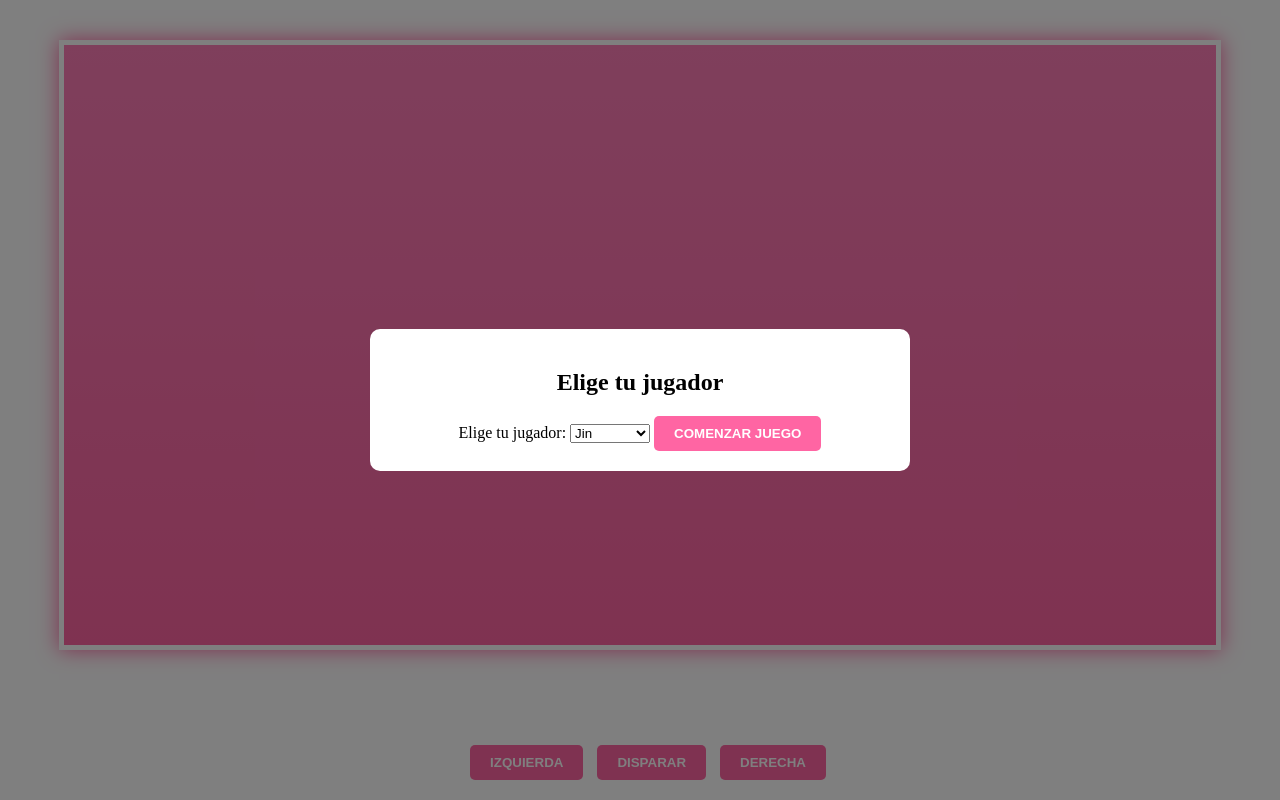
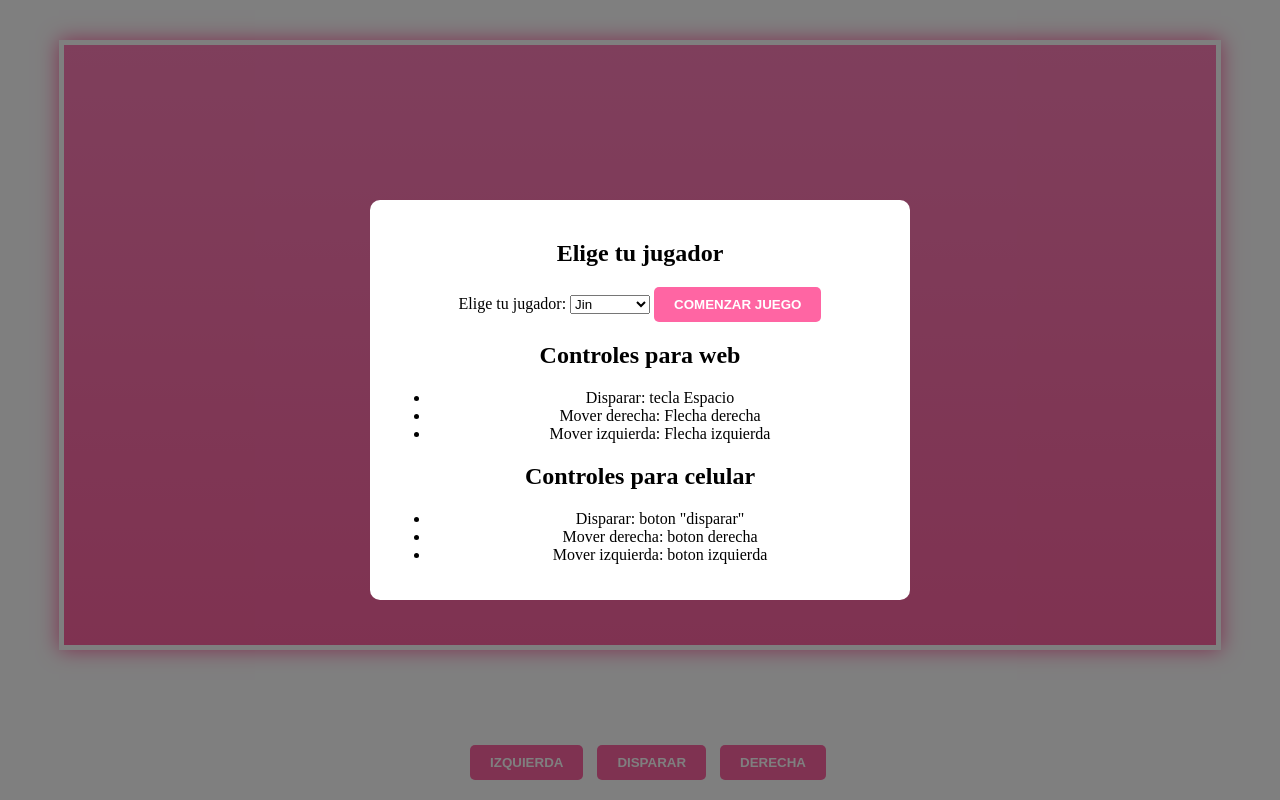
Before and after one commit to ArmandoGJ19/dani_videojuego, a plain HTML site: page index.html in a window 1280 px wide. Drawn offline with Linux system fonts and the light colour scheme.

Commit message:
Actualización del archivo index.html con nuevas funcionalidades

```diff
--- a/index.html
+++ b/index.html
@@ -31,7 +31,20 @@
             <option value="jungkook.png">Jungkook</option>
         </select>
         <button onclick="startGame()">Comenzar Juego</button>
+        <h2>Controles para web</h2>
+        <ul>
+            <li>Disparar: tecla Espacio</li>
+            <li>Mover derecha: Flecha derecha</li>
+            <li>Mover izquierda: Flecha izquierda</li>
+        </ul>
+        <h2>Controles para celular</h2>
+        <ul>
+            <li>Disparar: boton "disparar"</li>
+            <li>Mover derecha: boton derecha</li>
+            <li>Mover izquierda: boton izquierda</li>
+        </ul>
     </div>
+
 </div>
 <div id="victoryModal" style="display: none; position: fixed; left: 0; top: 0; width: 100%; height: 100%; background-color: rgba(0,0,0,0.5); z-index: 1000; justify-content: center; align-items: center;">
     <div style="background-color: white; padding: 20px; border-radius: 10px; text-align: center;">
```
